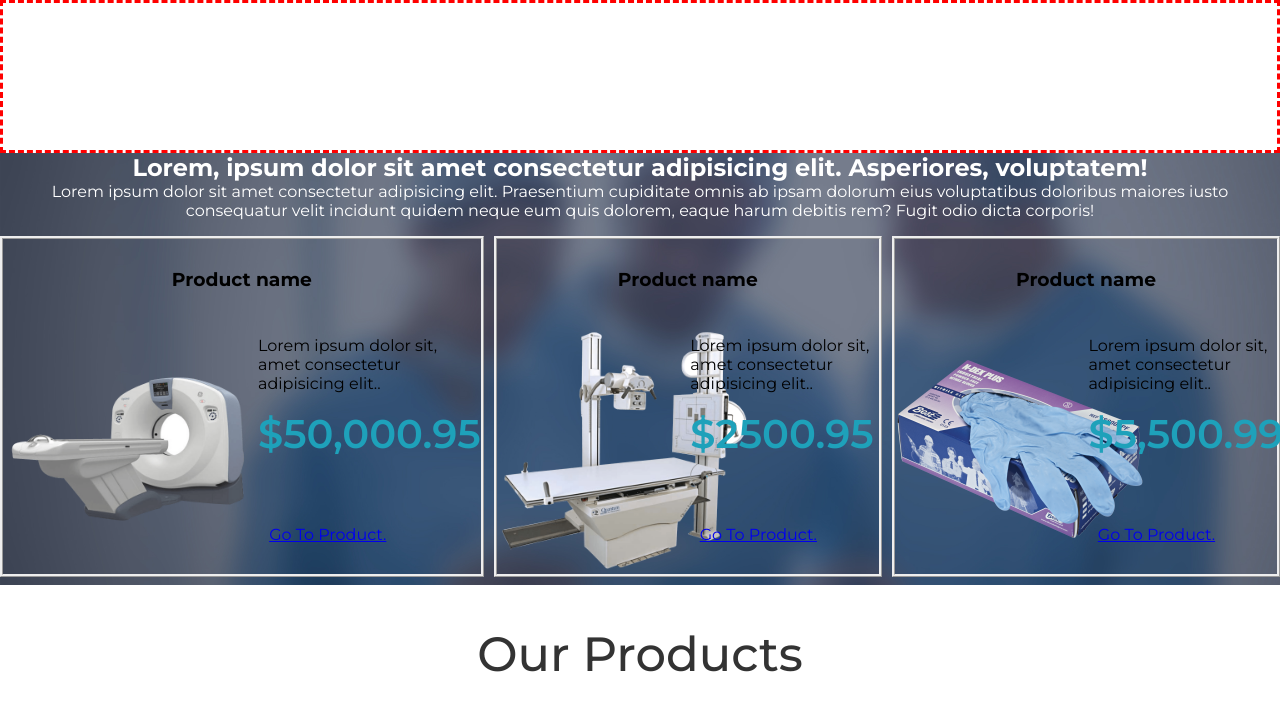
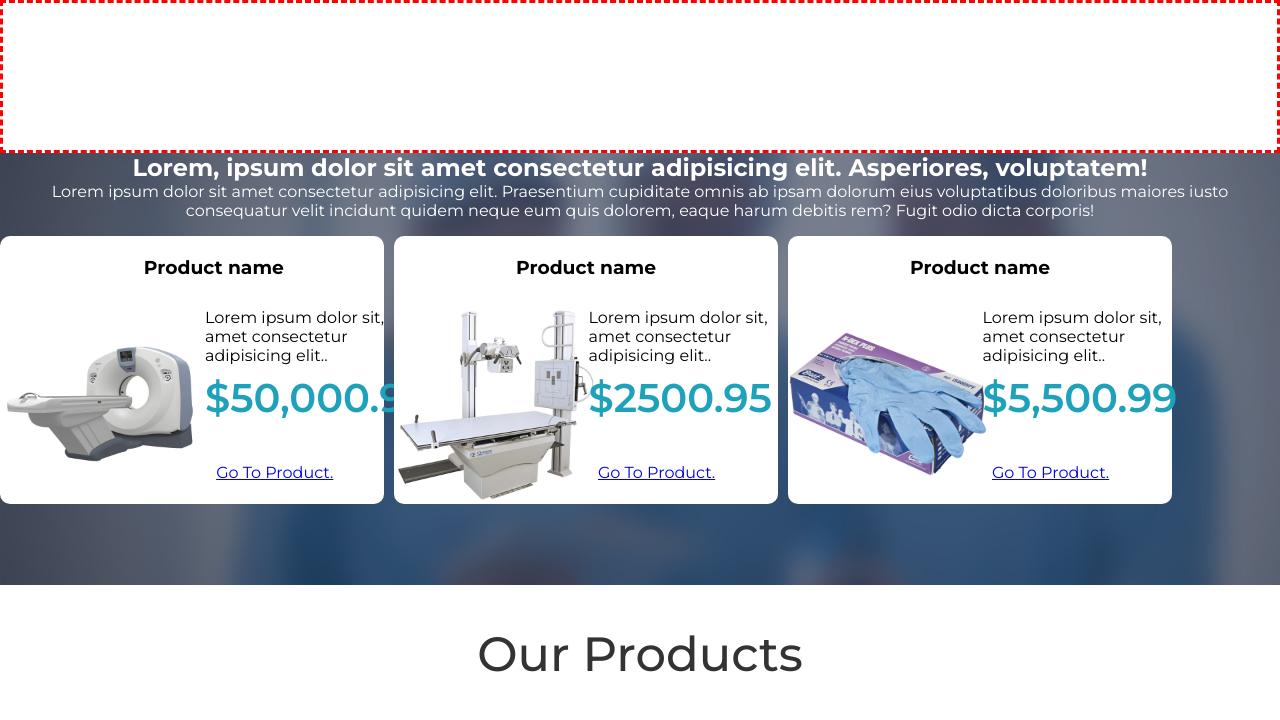
Before and after one commit to BobbyHen/inTech-group-challenge, a plain HTML site: page index.html in a window 1280 px wide. Shown: the top 720 px of the page. Drawn offline with nearby package versions, Linux system fonts and the light colour scheme.

Commit message:
resized and added border

```diff
--- a/css/main.css
+++ b/css/main.css
@@ -53,12 +53,14 @@ main {
 
 .top-sellers {
     display: grid;
-    grid-template-columns: 1fr 1fr 1fr;
+    grid-template-columns: 30% 30% 30%;
     grid-gap: 10px;
 }
 
 .top-sellers>div{
-    border-style: ridge;
+    background-color: white;
+    border-style: ridge white;
+    border-radius: 10px;
 }
 /* elements within the items containers */
 
@@ -67,8 +69,9 @@ main {
     margin: auto 5%
 }
 
+/* the image configurations */
 .top-product {
-    height: 250px;
+    height: 200px;
     width: auto;
     grid-area: img;
 }
```
